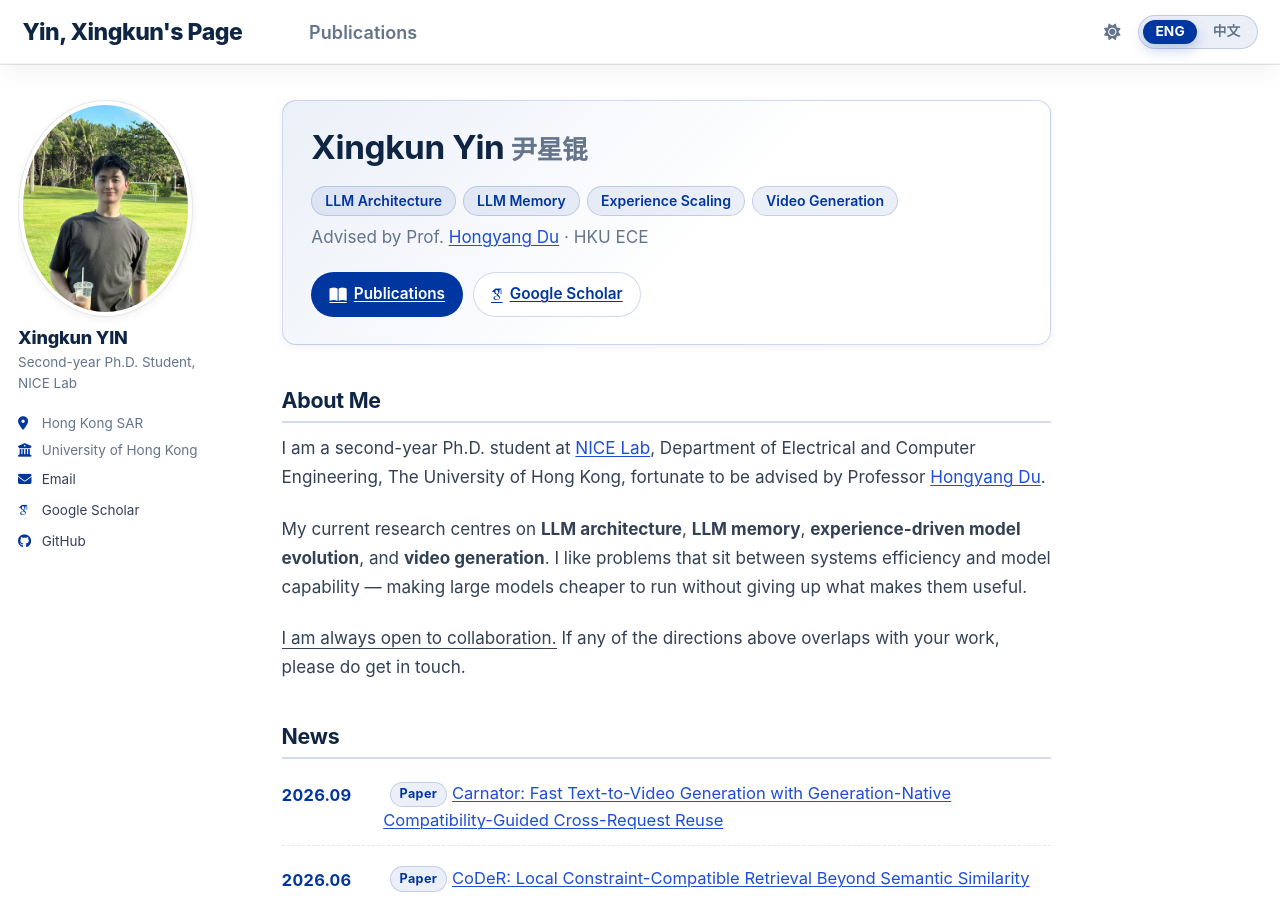
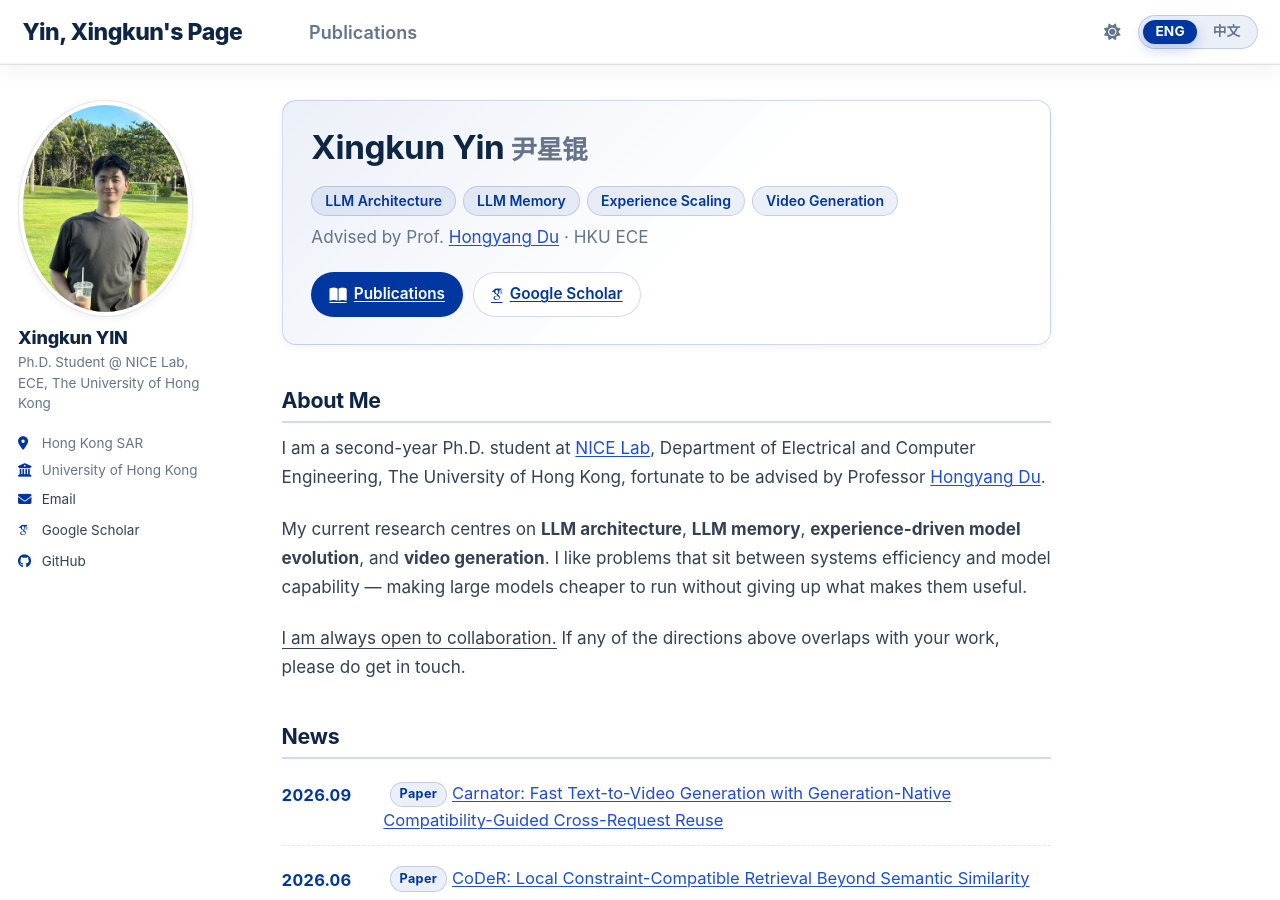
Before and after one commit to troyyxk/troyyxk.github.io, a Jekyll site: the page built from _pages/about.md, in a window 1280 px wide and 900 px high. Built offline with Jekyll 4.4.1, drawn with Linux system fonts in a browser that asks for light colours; some web fonts are replaced; a script bundle is joined from its source files by our own code; library files that are not in the unit come from our copies; comment, search, counter and statistics services are not loaded.

Commit message:
Rewrite the sidebar bio
Now reads "Ph.D. Student @ NICE Lab, ECE, The University of Hong Kong",
with the matching Chinese line. The lab is written as NICE Lab to match the
capitalisation used elsewhere on the site (About Me, the lab link, News).

```diff
--- a/_config.yml
+++ b/_config.yml
@@ -29,8 +29,8 @@ author:
   avatar           : "xingkun.jpg"
   name             : "Xingkun YIN"
   pronouns         : # example: "she/her"
-  bio              : "Second-year Ph.D. Student, NICE Lab"
-  bio_zh           : "NICE Lab 博士研究生（二年级）"
+  bio              : "Ph.D. Student @ NICE Lab, ECE, The University of Hong Kong"
+  bio_zh           : "香港大学 电机与计算机工程系 NICE Lab 博士研究生"
   location         : "Hong Kong SAR"
   location_zh      : "中国香港"
   employer         : "University of Hong Kong"
```
